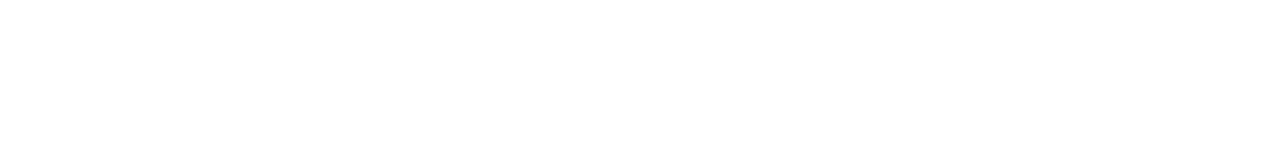
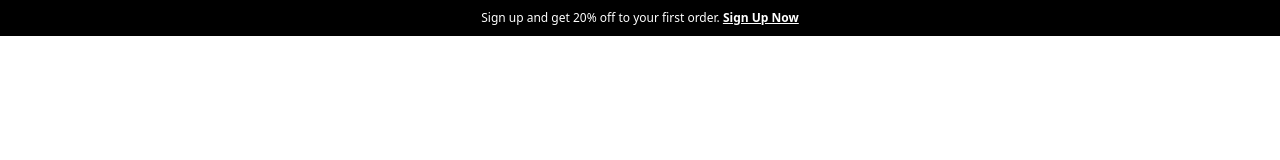
Before and after one commit to asekabtw/shopco, a website: page src/index.html in a window 1280 px wide. Drawn offline with Linux system fonts and the light colour scheme.

Commit message:
add discount

```diff
--- a/src/index.html
+++ b/src/index.html
@@ -4,7 +4,28 @@
     <meta charset="UTF-8" />
     <meta name="viewport" content="width=device-width, initial-scale=1.0" />
     <link rel="stylesheet" href="./style.css" />
+    <script src="./js/app.js" defer></script>
     <title>Shop Co</title>
   </head>
-  <body></body>
+  <body>
+    <!-- MAIN -->
+    <main class="min-h-full">
+      <!-- MAIN CONTAINER -->
+      <div class="">
+        <!-- DISCOUNT -->
+        <div class="w-full text-center py-[9px] bg-black">
+          <p class="text-[12px] text-white">
+            Sign up and get 20% off to your first order.
+            <span class="underline font-semibold">Sign Up Now</span>
+          </p>
+        </div>
+        <!-- end of DISCOUNT -->
+        <!-- NAV -->
+        <nav class=""></nav>
+        <!-- end of NAV -->
+      </div>
+      <!-- end of MAIN CONTAINER -->
+    </main>
+    <!-- end of MAIN -->
+  </body>
 </html>
```
Also changed, not shown: src/style.css.
